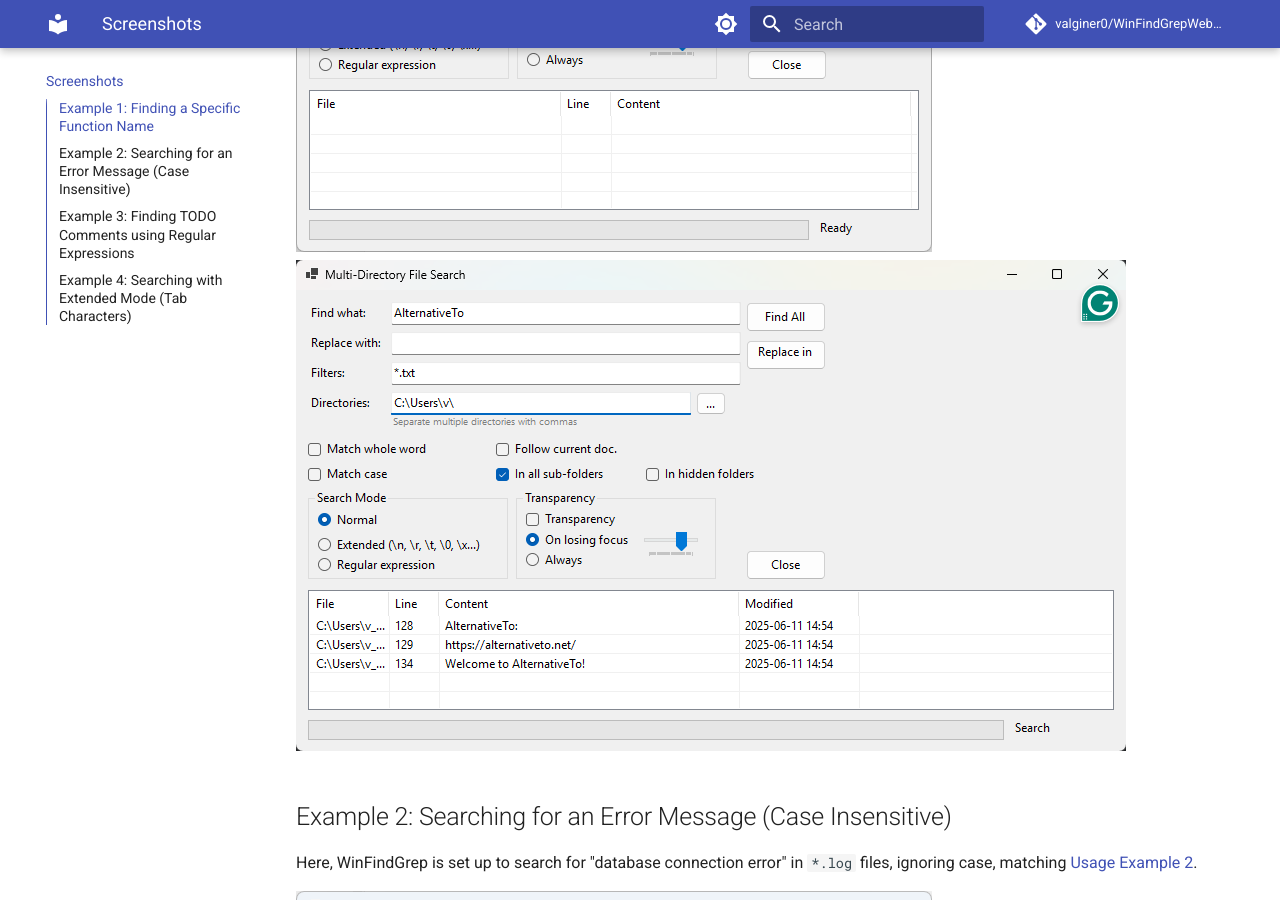
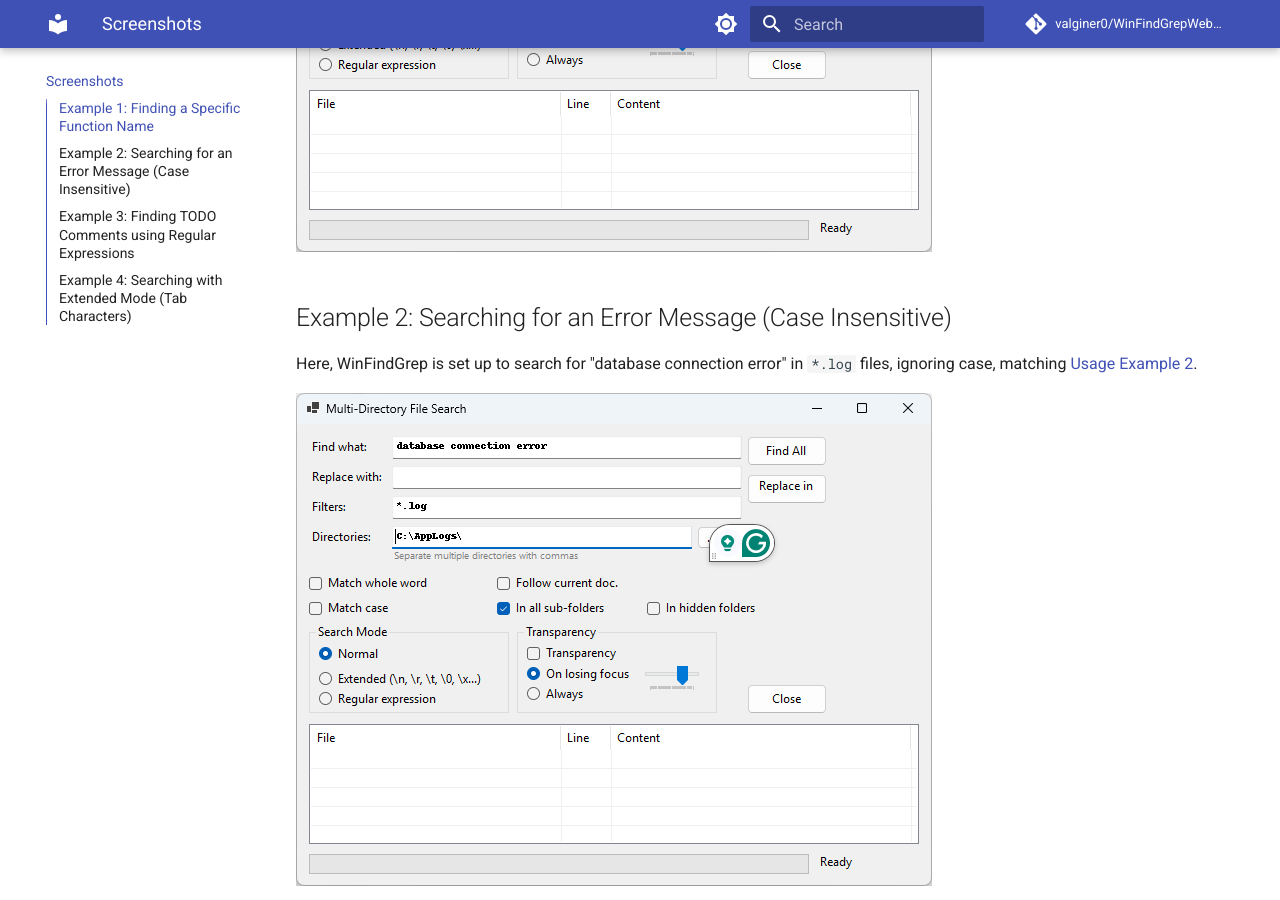
Before and after one commit to valginer0/WinFindGrepWebsite, an MkDocs documentation site: the page built from docs/screenshots.md, in a window 1280 px wide and 900 px high, scrolled down 652 px. Built offline with MkDocs 1.6.1 and Material for MkDocs 9.7.7, drawn with Linux system fonts in a browser that asks for light colours; comment, search, counter and statistics services are not loaded.

Commit message:
docs: drop internal-only Example 1 screenshot

```diff
--- a/docs/screenshots.md
+++ b/docs/screenshots.md
@@ -7,7 +7,6 @@
 This screenshot shows WinFindGrep configured to find the function `CalculateTotal` in `*.cs` files, as described in [Usage Example 1](usage.md#example-1-finding-a-specific-function-name-in-code-files).
 
 ![Screenshot of WinFindGrep finding a function name](img/Example1_filled_new.png)
-![Screenshot of WinFindGrep highlighting the new "Modified" column](img/Example1_internal_only.png)
 
 ## Example 2: Searching for an Error Message (Case Insensitive)
 
```
